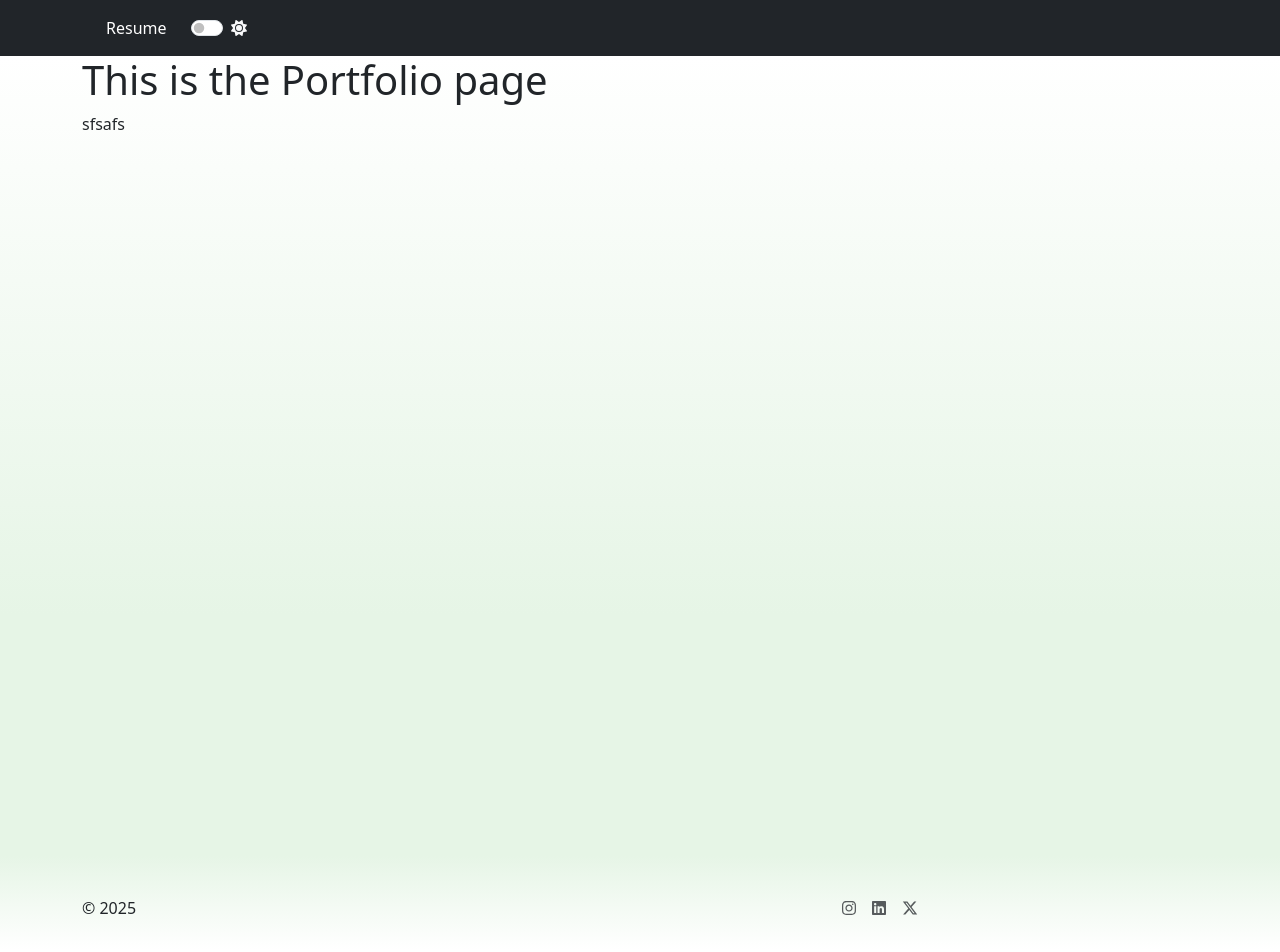
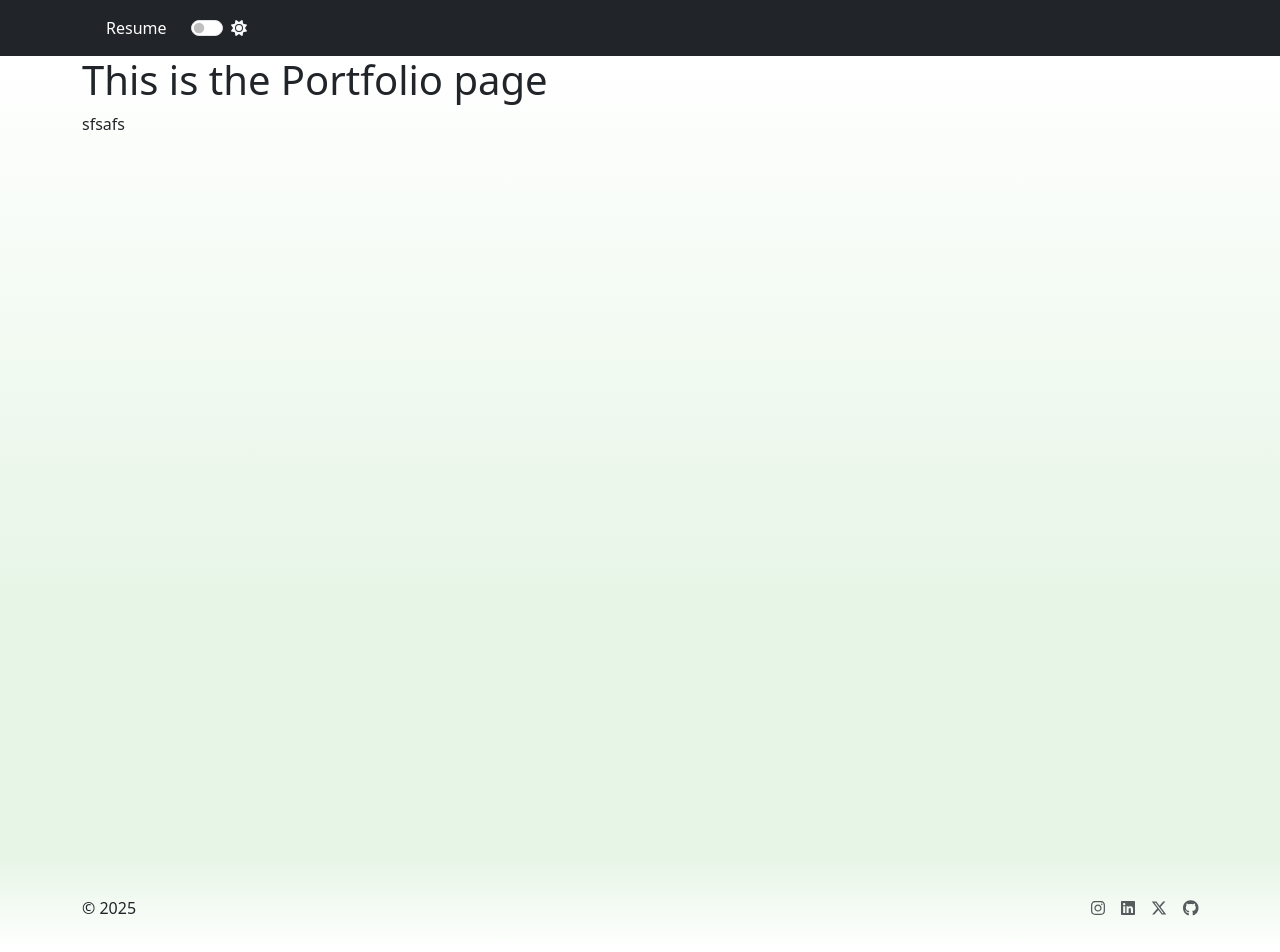
Before and after one commit to JesseShawCodes/portfolio-next, a Next.js app: page /portfolio in a window 1280 px wide. Shown: the top 952 px of the page. Built offline with nearby package versions, Linux system fonts and the light colour scheme.

Commit message:
Add GitHub link to Footer component

```diff
--- a/src/app/components/Footer.jsx
+++ b/src/app/components/Footer.jsx
@@ -3,6 +3,7 @@
 import { React } from 'react';
 import { FontAwesomeIcon } from '@fortawesome/react-fontawesome';
 import {
+  faGithub,
   faInstagram, faLinkedin, faXTwitter,
 } from '@fortawesome/free-brands-svg-icons';
 
@@ -12,10 +13,12 @@ function Footer() {
       <footer className="container py-3 my-4" role="contentinfo">
         <div className="d-flex align-items-center justify-content-between w-100">
           <div className="mb-3 mb-md-0">© 2025 {process.env.NEXT_PUBLIC_NAME}</div>
-          <ul className="nav col-md-4 list-unstyled">
+          <ul className="nav list-unstyled">
             <li className="ms-3"><a className="text-body-secondary" href="https://www.instagram.com/jesseshawcodes/" title="Instagram" target="_blank"><FontAwesomeIcon icon={faInstagram} /></a></li>
             <li className="ms-3"><a className="text-body-secondary" href="https://www.linkedin.com/in/itsjesseshaw/" title="LinkedIn" target="_blank"><FontAwesomeIcon icon={faLinkedin} /></a></li>
             <li className="ms-3"><a className="text-body-secondary" href="https://x.com/jesseshawcodes" title="Twitter" target="_blank"><FontAwesomeIcon icon={faXTwitter} /></a></li>
+            <li className="ms-3"><a className="text-body-secondary" href="http://github.com/jesseShawCodes" title="GitHub" target="_blank"><FontAwesomeIcon icon={faGithub} /></a></li>
+
           </ul>
         </div>
       </footer>
```
